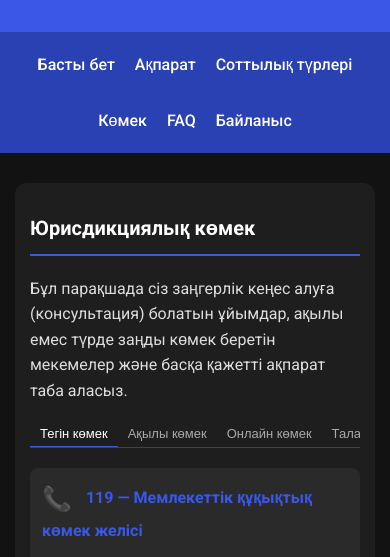
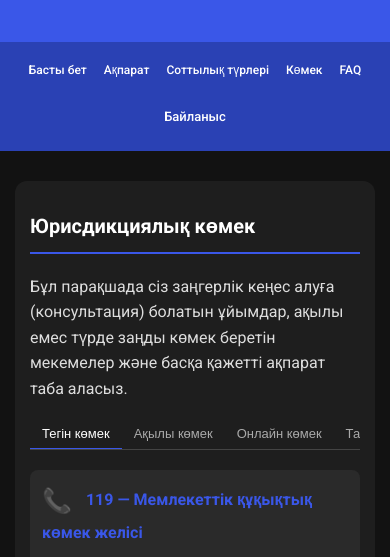
Before and after one commit to MEALI09/TeamGeo.github.io, a plain HTML site: page help.html in a window 390 px wide. Shown: the part 152-709 px from the top of the page. Drawn offline with Linux system fonts and the light colour scheme.

Commit message:
help.html

```diff
--- a/help.html
+++ b/help.html
@@ -333,16 +333,35 @@
             max-width: 120px;
         }
 
-        /* Остальные мобильные стили */
         .nav-links {
+        display: flex;
+        flex-wrap: wrap;
+        justify-content: center;
         gap: 8px;
-            justify-content: center;
+        row-gap: 5px;
     }
 
-        nav a {
+    .nav-links a {
+        flex: 0 0 auto;
         font-size: 13px;
         padding: 5px 8px;
     }
+
+    /* Первые 5 пунктов меню */
+    .nav-links a:not(:last-child) {
+        order: 1;
+    }
+
+    /* Последний пункт меню (Байланыс) */
+    .nav-links a:last-child {
+        order: 2;
+        flex-basis: 100%;
+        text-align: center;
+        margin-top: 10px;
+        padding: 8px 0;
+    }
+}
+
 
         .container {
             padding: 0 15px;
@@ -410,10 +429,17 @@
     }
 
      .nav-links {
-        display: flex;
-        flex-wrap: wrap;
-        justify-content: center;
-        gap: 20px;
+        gap: 5px;
+    }
+
+    .nav-links a:not(:last-child) {
+        font-size: 12px;
+        padding: 4px 6px;
+    }
+
+    .nav-links a:last-child {
+        font-size: 13px;
+    }
 }
 
     nav a {
```
Lines whose indentation alone changed are shown as unchanged.
